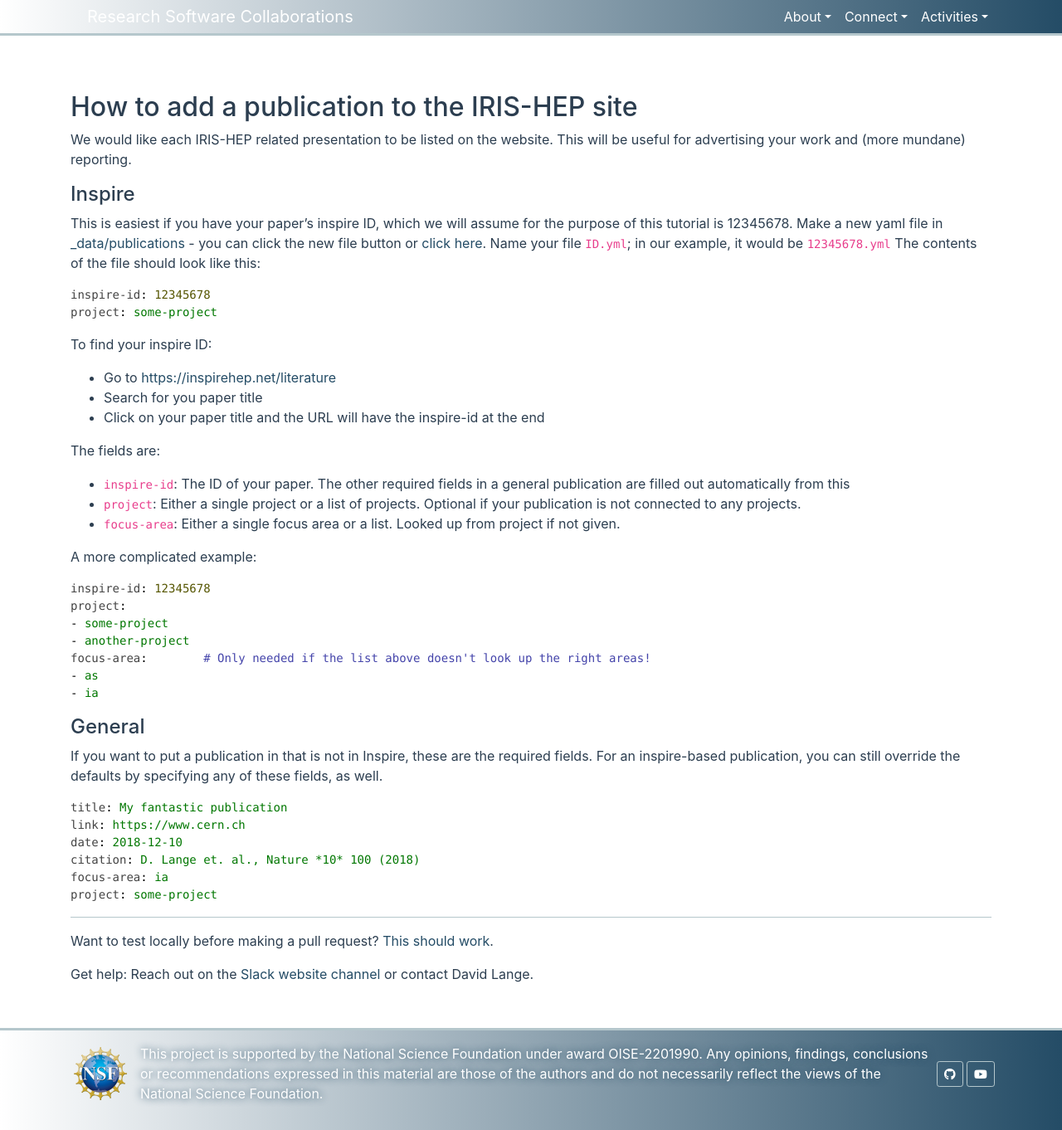
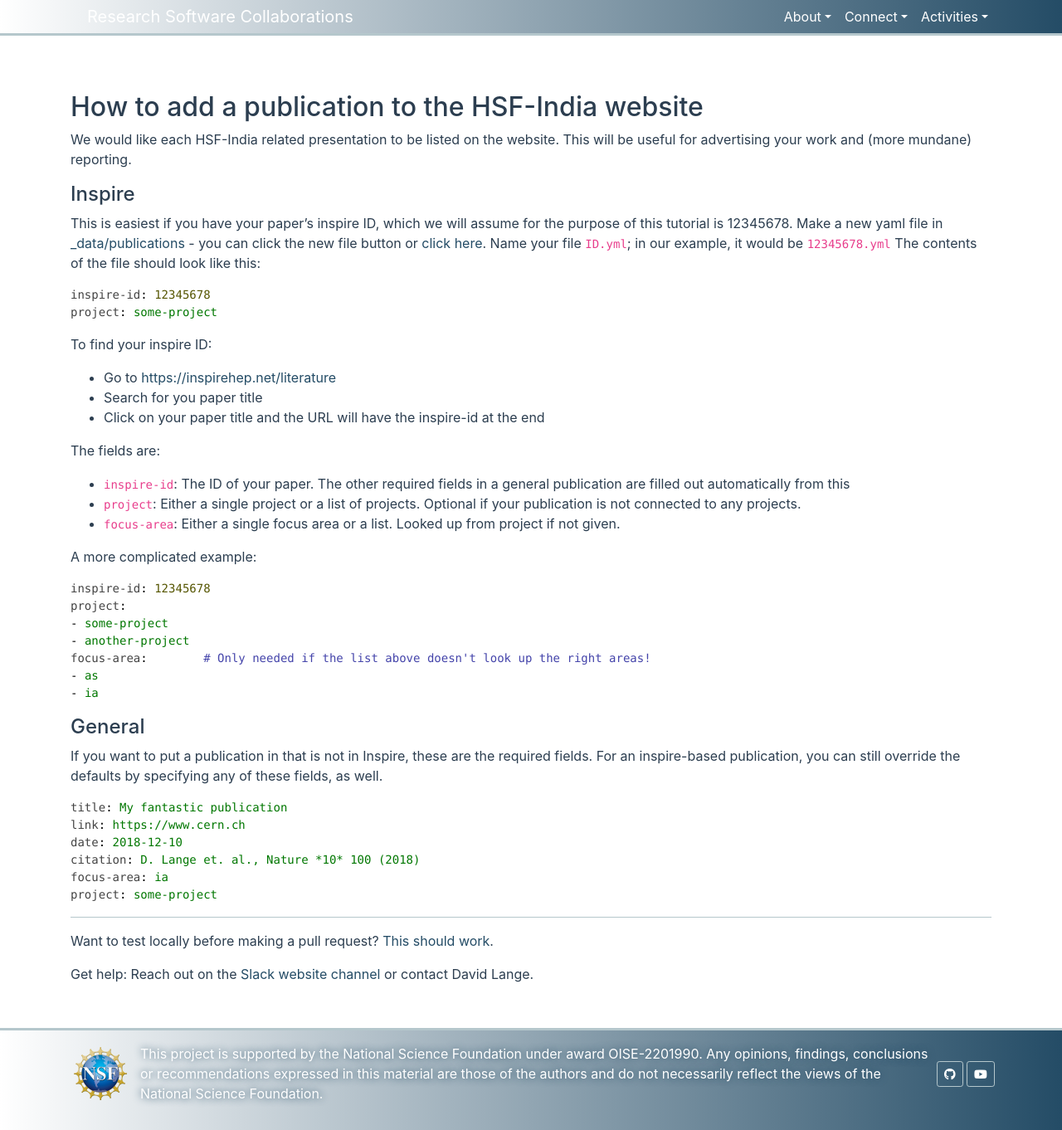
Before and after one commit to research-software-collaborations/research-software-collaborations.github.io, a Jekyll site: the page built from pages/docs/add_publication.md, in a window 1280 px wide and 1362 px high. Shown: the whole window at 83% size. Built offline with Jekyll 4.4.1, drawn with Linux system fonts in a browser that asks for light colours; cached includes are drawn as plain includes.

Commit message:
update for HSF-India

````diff
--- a/pages/docs/add_publication.md
+++ b/pages/docs/add_publication.md
@@ -5,14 +5,14 @@ title: Adding a publication to the website
 pagetype: doc
 ---
 
-## How to add a publication to the IRIS-HEP site
+## How to add a publication to the HSF-India website
 
-We would like each IRIS-HEP related presentation to be listed on the website.
+We would like each HSF-India related presentation to be listed on the website.
 This will be useful for advertising your work and (more mundane) reporting.
 
 #### Inspire
 
-This is easiest if you have your paper's inspire ID, which we will assume for the purpose of this tutorial is 12345678. Make a new yaml file in  [_data/publications](https://github.com/iris-hep/iris-hep.github.io/tree/master/_data/publications) - you can click the new file button or [click here](https://github.com/iris-hep/iris-hep.github.io/new/master/_data/publications). Name your file `ID.yml`; in our example, it would be `12345678.yml` The contents of the file should look like this:
+This is easiest if you have your paper's inspire ID, which we will assume for the purpose of this tutorial is 12345678. Make a new yaml file in  [_data/publications](https://github.com/research-software-collaborations/research-software-collaborations.github.io/tree/master/_data/publications) - you can click the new file button or [click here](https://github.com/research-software-collaborations/research-software-collaborations.github.io/new/master/_data/publications). Name your file `ID.yml`; in our example, it would be `12345678.yml` The contents of the file should look like this:
 
 ```yaml
 inspire-id: 12345678
````
